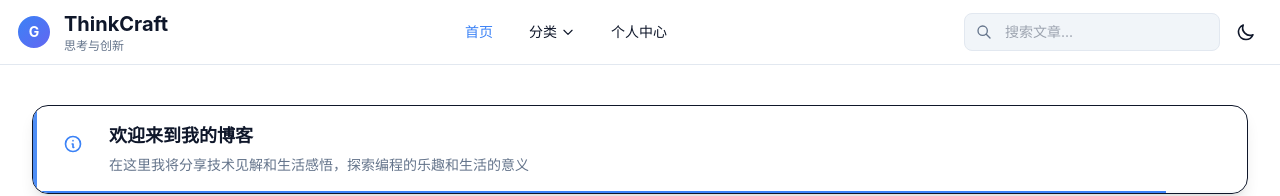
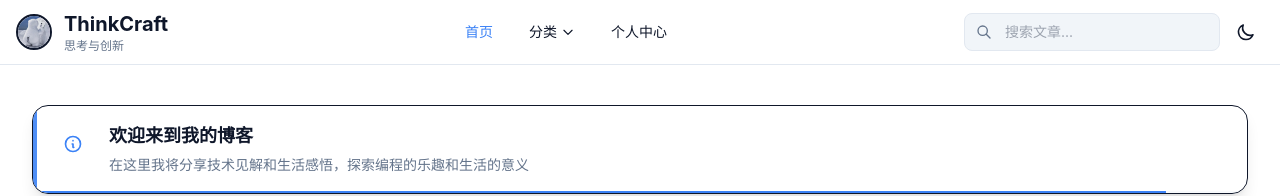
Before and after one commit to GONG18598575562/My-Blog.github.io, a React (Vite) app: page / in a window 1280 px wide. Shown: the top 196 px of the page. Built offline with nearby package versions, Linux system fonts and the light colour scheme.

Commit message:
Update user avatar image

```diff
--- a/src/data/config.ts
+++ b/src/data/config.ts
@@ -13,6 +13,6 @@ export const siteConfig = {
   // 静态用户信息（用于展示头像和名称）
   user: {
     displayName: 'GONG',
-    avatarUrl: '', // 留空则显示默认头像
+    avatarUrl: '/avatar.jpg',
   },
 };
```
Also changed, not shown: public/avatar.jpg (added).
